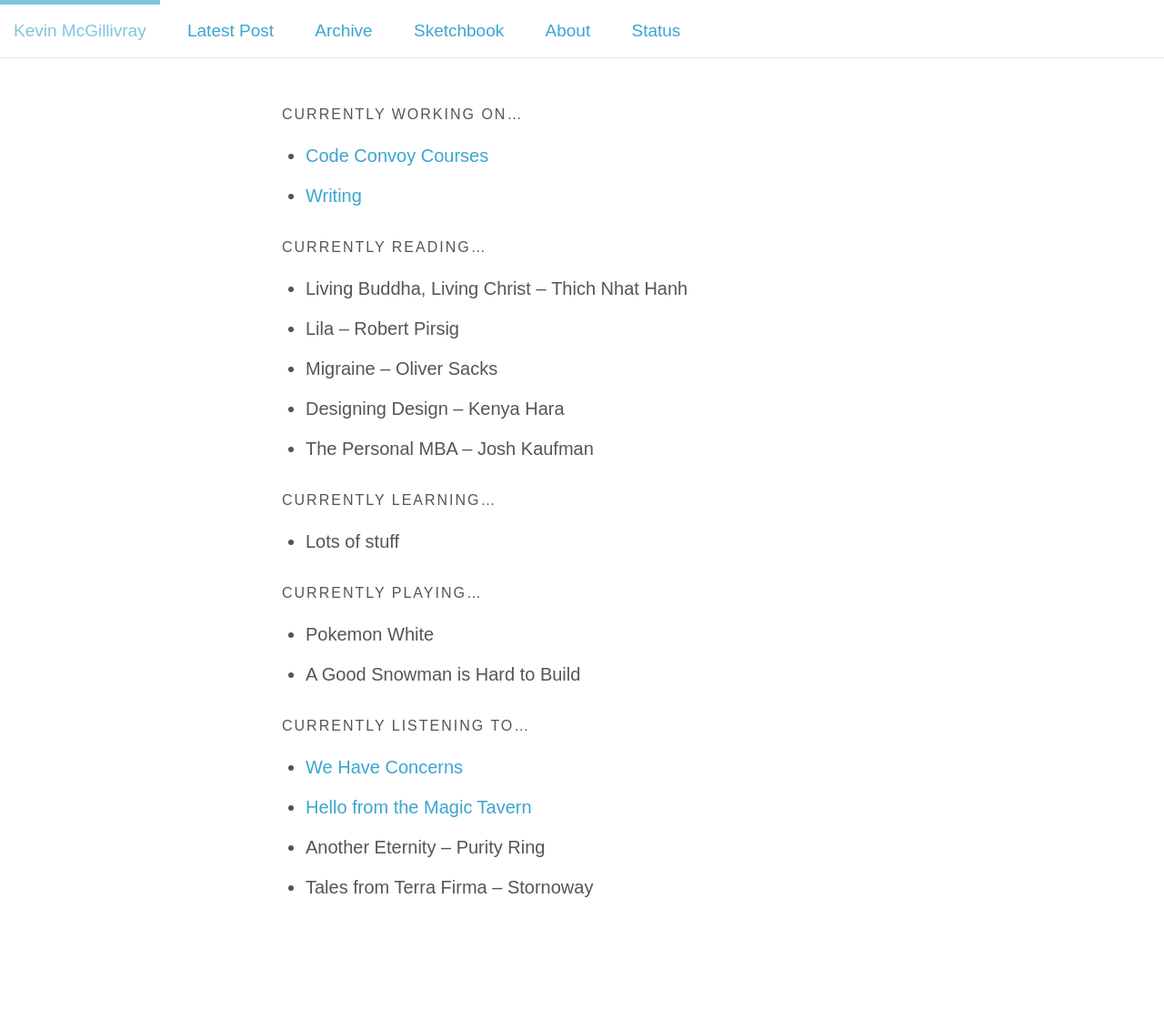
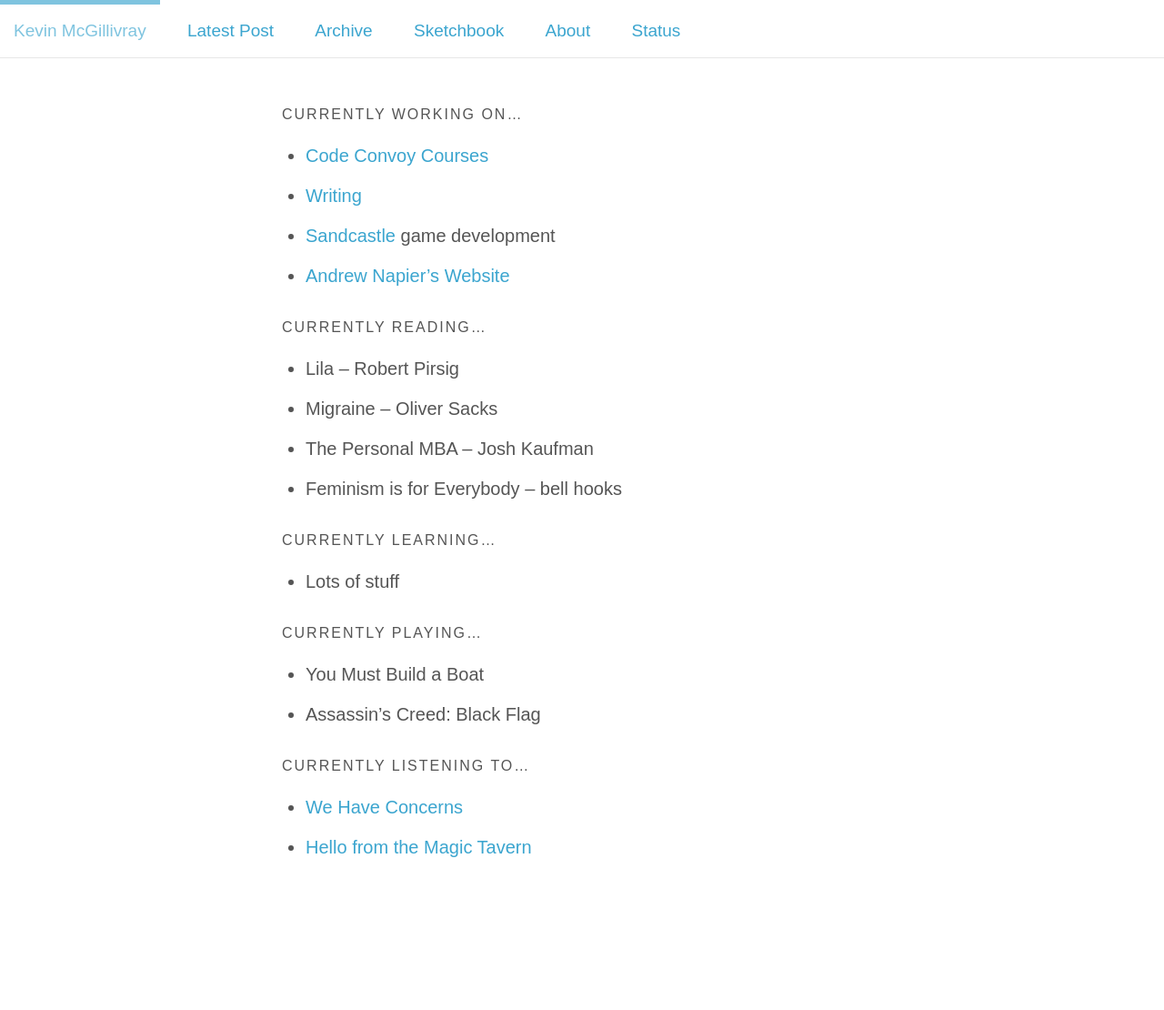
Before and after one commit to kmcgillivray/kmcgillivray.github.io, a Jekyll site: the page built from status/index.md, in a window 1280 px wide. Shown: the whole page at 91% size. Built offline with Jekyll 4.4.1, drawn with Linux system fonts in a browser that asks for light colours; nearby versions of some CDN libraries; after the commit the page ends 1066 px from its top, so only the background shows below that.

Commit message:
Update status

```diff
--- a/status/index.md
+++ b/status/index.md
@@ -7,14 +7,15 @@ title: Status
 
 * [Code Convoy Courses](http://codeconvoy.com)
 * [Writing](/archive)
+* [Sandcastle](http://sandcastle.co) game development
+* [Andrew Napier's Website](http://andrewnapier.com)
 
 ### Currently reading...
 
-* Living Buddha, Living Christ – Thich Nhat Hanh
 * Lila – Robert Pirsig
 * Migraine – Oliver Sacks
-* Designing Design – Kenya Hara
 * The Personal MBA – Josh Kaufman
+* Feminism is for Everybody – bell hooks
 
 ### Currently learning...
 
@@ -22,12 +23,10 @@ title: Status
 
 ### Currently playing...
 
-* Pokemon White
-* A Good Snowman is Hard to Build
+* You Must Build a Boat
+* Assassin's Creed: Black Flag
 
 ### Currently listening to...
 
 * [We Have Concerns](http://www.wehaveconcerns.com)
 * [Hello from the Magic Tavern](http://hellofromthemagictavern.com)
-* Another Eternity – Purity Ring
-* Tales from Terra Firma – Stornoway
```
